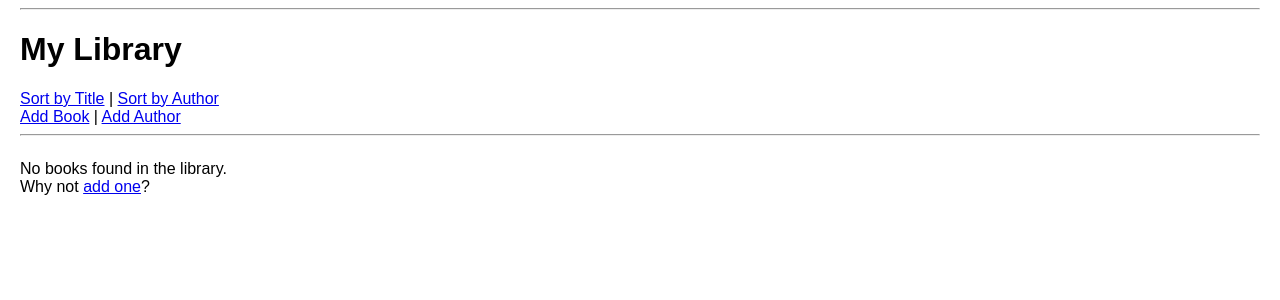
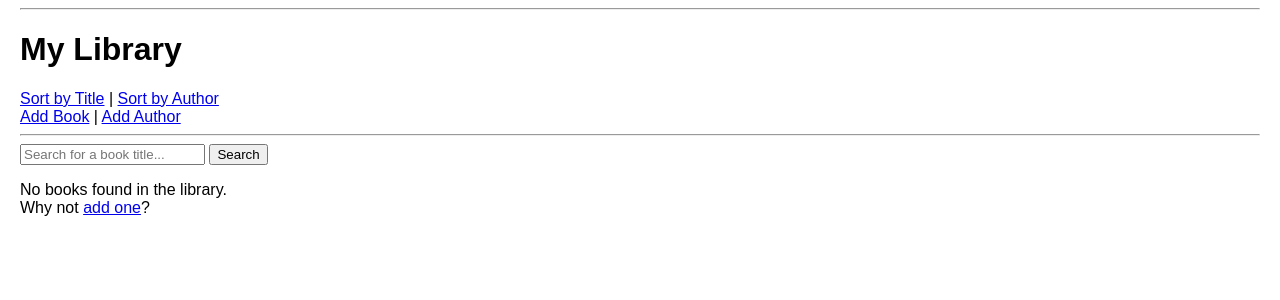
Before and after one commit to ahhab/book-alchemy, a Flask app: page / in a window 1280 px wide. Shown: the part 38-338 px from the top of the page. Run offline with Flask 3, Linux system fonts and the light colour scheme; data that the repository does not hold is empty.

Commit message:
search functionality

```diff
--- a/app.py
+++ b/app.py
@@ -22,11 +22,18 @@ with app.app_context():
 
 @app.route('/')
 def home():
+    query = request.args.get('q')
     sort_by = request.args.get('sort_by', 'title')
+
+    if query:
+        books = Book.query.filter(Book.title.like(f"%{query}%"))
+    else:
+        books = Book.query
+
     if sort_by == 'author':
-        books = Book.query.join(Author).order_by(Author.name).all()
+        books = books.join(Author).order_by(Author.name).all()
     else:
-        books = Book.query.order_by(Book.title).all()
+        books = books.order_by(Book.title).all()
 
     book_list = []
     for book in books:
--- a/templates/home.html
+++ b/templates/home.html
@@ -13,6 +13,10 @@
         <a href="{{ url_for('add_author') }}">Add Author</a>
     </div>
     <hr>
+    <form method="GET" action="{{ url_for('home') }}">
+        <input type="text" name="q" placeholder="Search for a book title..." value="{{ request.args.get('q', '') }}">
+        <input type="submit" value="Search">
+    </form>
     <div class="book-list">
         {% for book in books %}
             <div class="book-item">
@@ -21,7 +25,11 @@
                 <p>by {{ book.author }}</p>
             </div>
         {% else %}
-            <p>No books found in the library. Why not <a href="{{ url_for('add_book') }}">add one</a>?</p>
+            {% if request.args.get('q') %}
+                <p>No books found matching your search: <strong>{{ request.args.get('q') }}</strong>.</p>
+            {% else %}
+                <p>No books found in the library. Why not <a href="{{ url_for('add_book') }}">add one</a>?</p>
+            {% endif %}
         {% endfor %}
     </div>
 {% endblock %}
```
